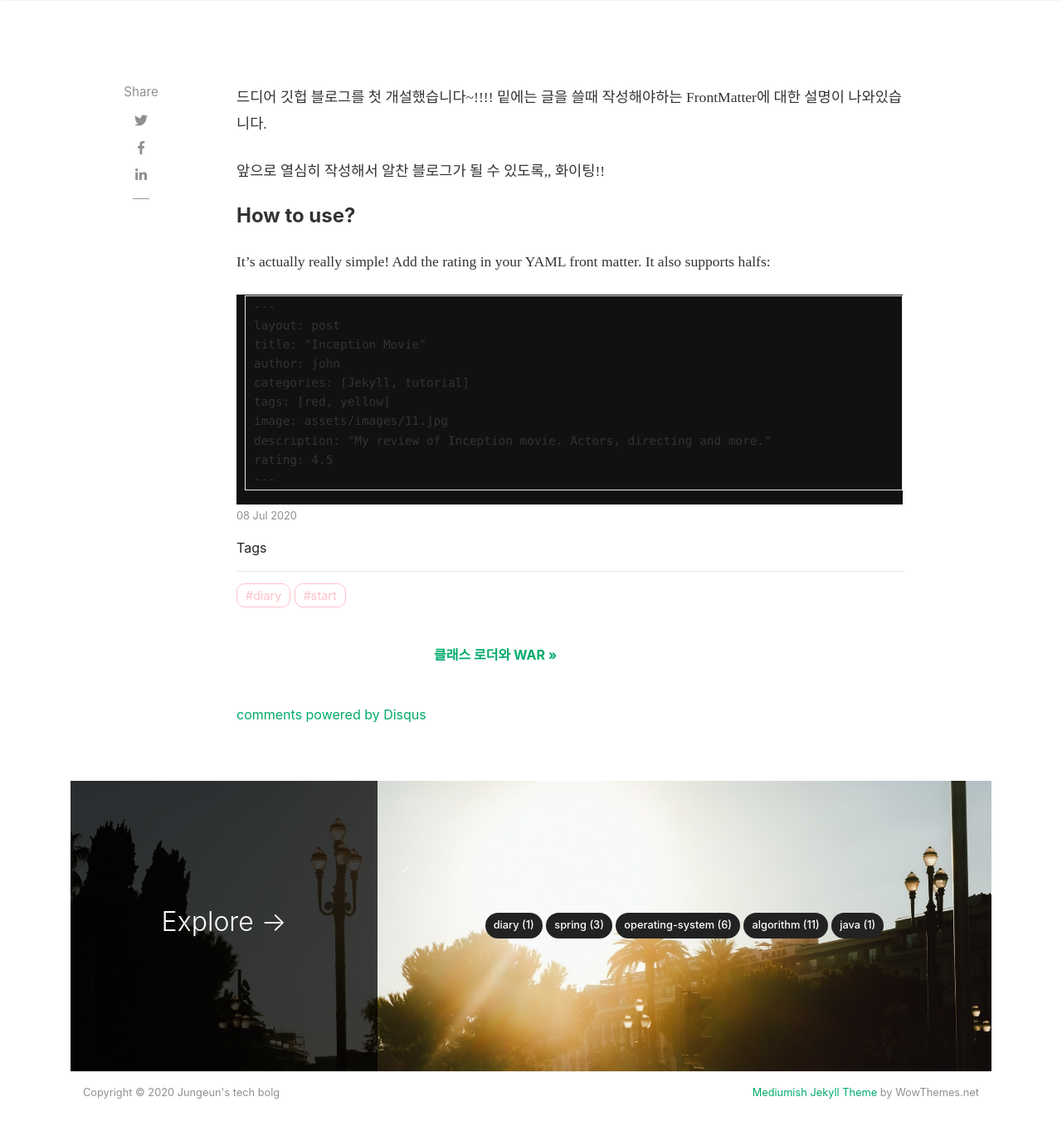
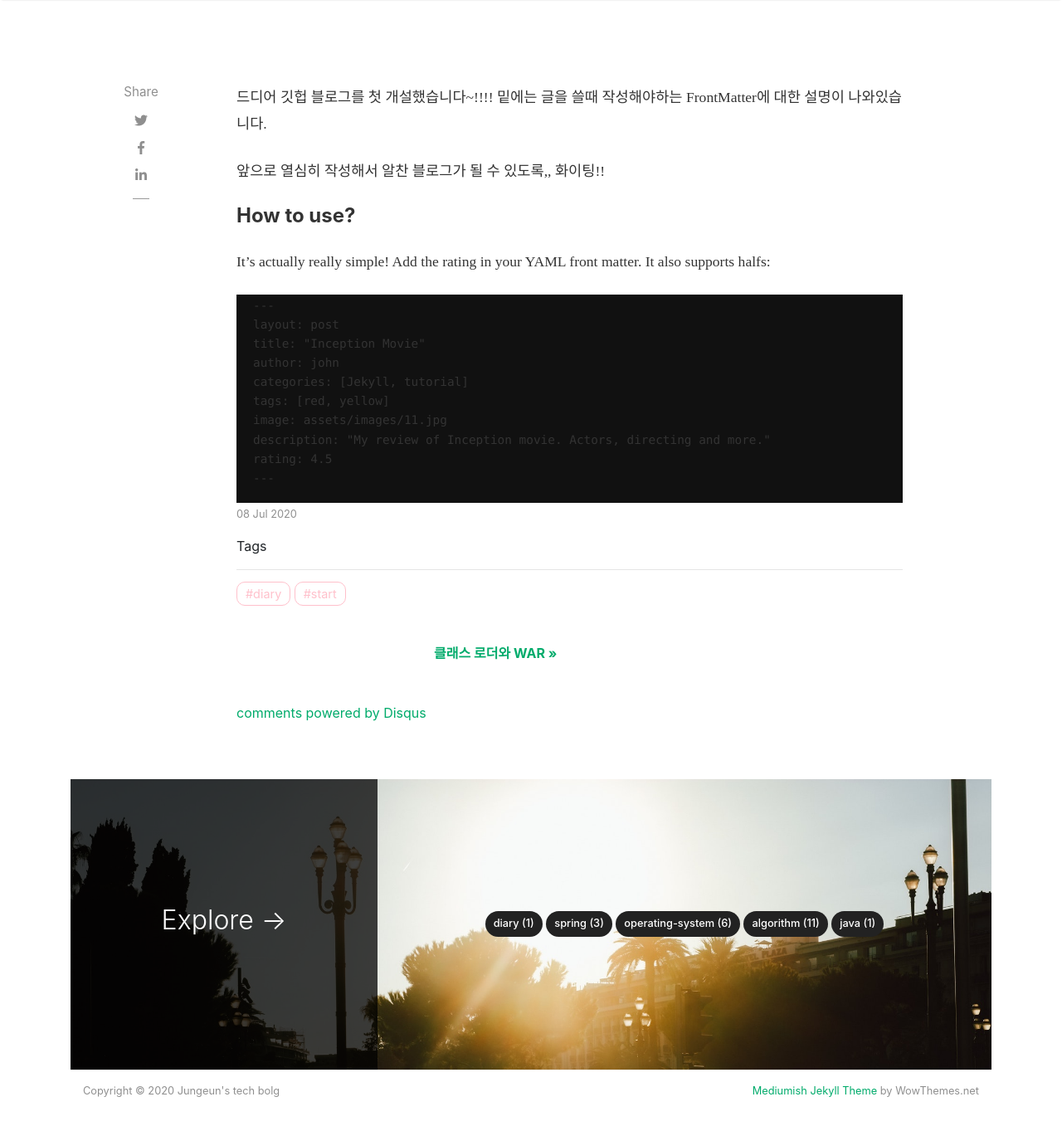
Before and after one commit to JungeunKwon/JungeunKwon.github.io, a Jekyll site: the page built from _posts/2020-07-08-blog.md, in a window 1280 px wide and 1400 px high, scrolled down 687 px. Shown: the top 1363 px of the window at 83% size. Built offline with Jekyll 4.4.1, drawn with Linux system fonts in a browser that asks for light colours; nearby versions of some CDN libraries; some web fonts are replaced; comment, search, counter and statistics services are not loaded.

```diff
--- a/assets/css/screen.css
+++ b/assets/css/screen.css
@@ -32,7 +32,6 @@ a:hover {
 pre {
   -moz-box-sizing: border-box;
   box-sizing: border-box;
-  border: #e3edf3 1px solid;
   width: 100%;
   padding: 7px;
   font-family: monospace, "Nanum Gothic Coding";
```
